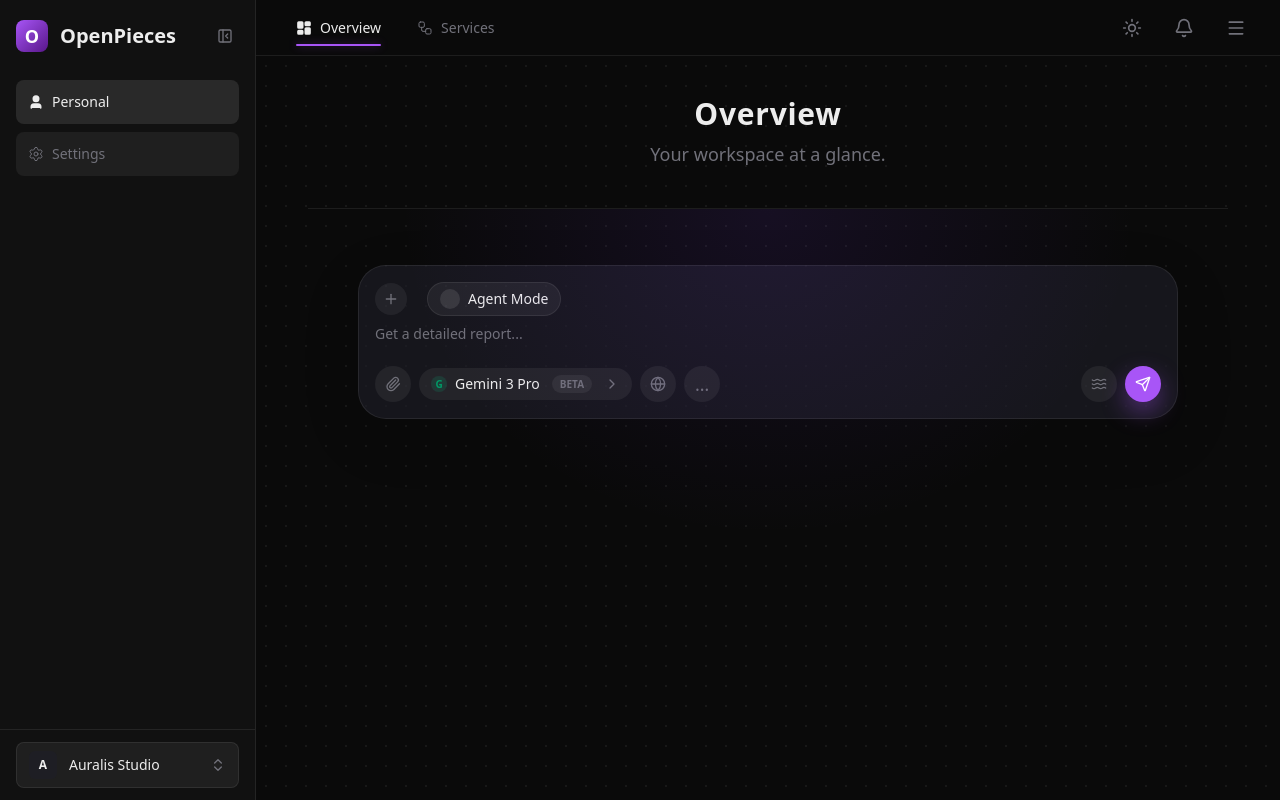
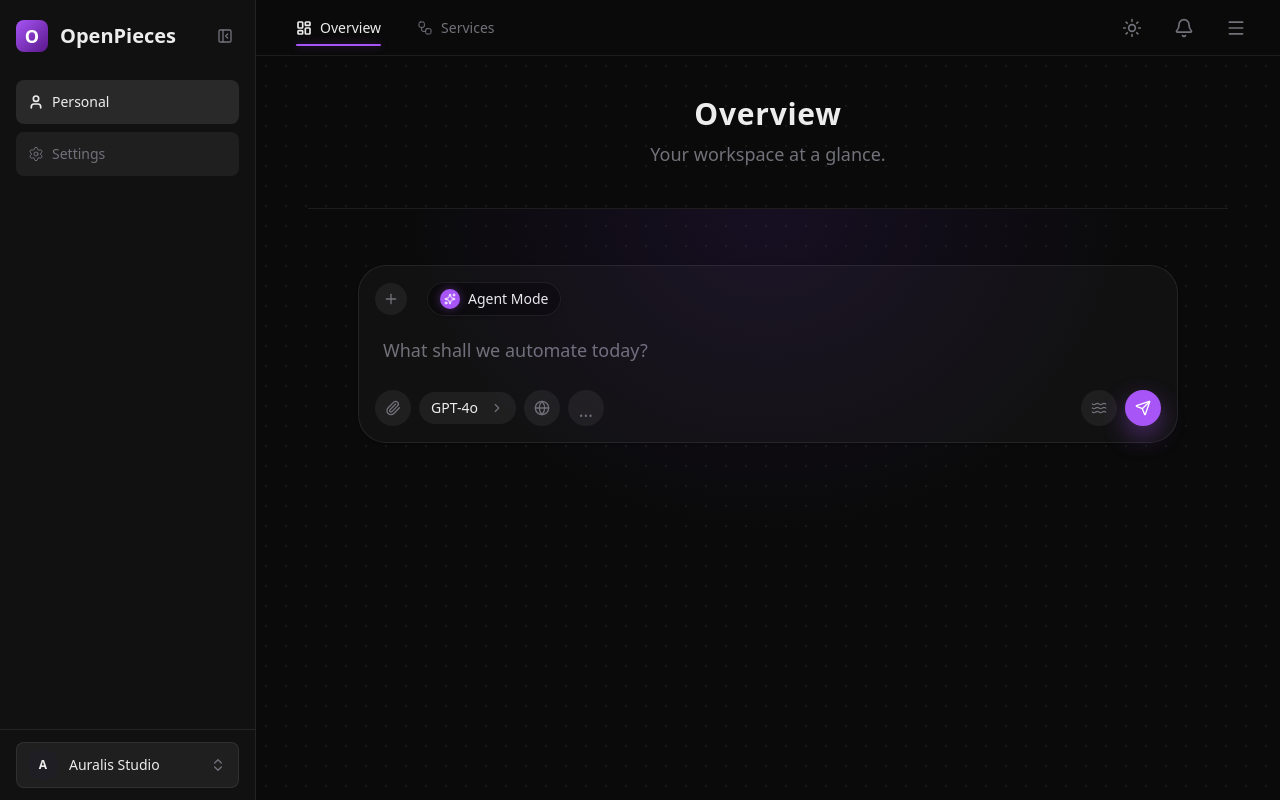
Before and after one commit to munashesydney/openpieces, a Next.js app: page /workspace/1/personal in a window 1280 px wide. Built offline with nearby package versions, Linux system fonts and the light colour scheme.

Commit message:
improvments to chat card

```diff
--- a/app/workspace/[workspaceId]/personal/services/page.tsx
+++ b/app/workspace/[workspaceId]/personal/services/page.tsx
@@ -8,9 +8,6 @@
     <DashboardLayout>
       <MainArea>
         <ServicesTitle />
-        <div className="flex items-center justify-center px-6">
-          <div className="mt-10 h-px w-full max-w-[920px] bg-[var(--border)]" />
-        </div>
         <ServicesList />
       </MainArea>
     </DashboardLayout>
--- a/components/layout/header.tsx
+++ b/components/layout/header.tsx
@@ -93,7 +93,7 @@
               <Icon
                 className="h-4 w-4"
                 strokeWidth={active ? 2.5 : 1.5}
-                fill={active ? "currentColor" : "none"}
+                fill="none"
               />
               {item.label}
               {active && (
--- a/components/layout/sidebar.tsx
+++ b/components/layout/sidebar.tsx
@@ -51,7 +51,7 @@
             <User
               className="h-4 w-4"
               strokeWidth={personalActive ? 2.5 : 1.5}
-              fill={personalActive ? "currentColor" : "none"}
+              fill="none"
             />
           </Link>
           <Link
@@ -65,7 +65,7 @@
             <Settings
               className="h-4 w-4"
               strokeWidth={settingsActive ? 2.5 : 1.5}
-              fill={settingsActive ? "currentColor" : "none"}
+              fill="none"
             />
           </Link>
         </div>
@@ -114,7 +114,7 @@
               <User
                 className="mt-0.5 h-4 w-4 shrink-0"
                 strokeWidth={personalActive ? 2.5 : 1.5}
-                fill={personalActive ? "currentColor" : "none"}
+                fill="none"
               />
               <div className="min-w-0 flex-1">
                 <p className="truncate text-sm font-medium">Personal</p>
@@ -132,7 +132,7 @@
               <Settings
                 className="mt-0.5 h-4 w-4 shrink-0"
                 strokeWidth={settingsActive ? 2.5 : 1.5}
-                fill={settingsActive ? "currentColor" : "none"}
+                fill="none"
               />
               <div className="min-w-0 flex-1">
                 <p className="truncate text-sm font-medium">Settings</p>
--- /dev/null
+++ b/components/overview/mode-toggle.tsx
@@ -0,0 +1,43 @@
+"use client";
+
+import { Sparkles, MessageSquare } from "lucide-react";
+
+export type ComposerMode = "agent" | "chat";
+
+interface ModeToggleProps {
+  mode: ComposerMode;
+  onChange: (mode: ComposerMode) => void;
+}
+
+export function ModeToggle({ mode, onChange }: ModeToggleProps) {
+  const isAgent = mode === "agent";
+
+  return (
+    <button
+      type="button"
+      onClick={() => onChange(isAgent ? "chat" : "agent")}
+      className={`group relative inline-flex items-center gap-2 rounded-full border border-[var(--border)] bg-[var(--background)] px-3 py-1.5 text-sm font-medium transition-all hover:border-[var(--accent)] hover:bg-[var(--hover-bg)] active:scale-95 shadow-sm`}
+    >
+      <div
+        className={`flex h-5 w-5 items-center justify-center rounded-full transition-all duration-300 ${
+          isAgent
+            ? "bg-[var(--accent)] text-white rotate-0 shadow-[0_0_10px_var(--accent-glow)]"
+            : "bg-[var(--hover-bg-strong)] text-[var(--muted)] rotate-[-12deg]"
+        }`}
+      >
+        {isAgent ? (
+          <Sparkles className="h-3 w-3" />
+        ) : (
+          <MessageSquare className="h-3 w-3" />
+        )}
+      </div>
+      <span
+        className={`transition-colors duration-200 ${
+          isAgent ? "text-[var(--foreground)]" : "text-[var(--muted)] group-hover:text-[var(--foreground)]"
+        }`}
+      >
+        {isAgent ? "Agent Mode" : "Chat Mode"}
+      </span>
+    </button>
+  );
+}
--- a/components/overview/model-picker.tsx
+++ b/components/overview/model-picker.tsx
@@ -6,49 +6,57 @@
 type Model = {
   id: string;
   label: string;
-  providerMark?: "g" | "spark" | "swirl";
   badge?: string;
 };
 
-const MODELS: Model[] = [
-  { id: "claude-opus", label: "Claude Opus 4.1", providerMark: "spark" },
-  { id: "gemini-pro", label: "Gemini 3 Pro", providerMark: "g", badge: "BETA" },
-  { id: "gpt-5-instant", label: "GPT-5 Instant", providerMark: "swirl" },
-  { id: "gpt-5-thinking", label: "GPT-5 Thinking", providerMark: "swirl" },
-  { id: "gpt-4o", label: "GPT-4o", providerMark: "swirl" },
+type Provider = {
+  id: string;
+  label: string;
+  models: Model[];
+};
+
+const PROVIDERS: Provider[] = [
+  {
+    id: "openai",
+    label: "OpenAI",
+    models: [
+      { id: "gpt-4o", label: "GPT-4o" },
+      { id: "gpt-4-turbo", label: "GPT-4 Turbo" },
+      { id: "gpt-5-early", label: "GPT-5 Early Access", badge: "NEW" },
+    ],
+  },
+  {
+    id: "anthropic",
+    label: "Anthropic",
+    models: [
+      { id: "claude-3-5-sonnet", label: "Claude 3.5 Sonnet" },
+      { id: "claude-3-opus", label: "Claude 3 Opus" },
+      { id: "claude-3-haiku", label: "Claude 3 Haiku" },
+    ],
+  },
+  {
+    id: "google",
+    label: "Google",
+    models: [
+      { id: "gemini-1-5-pro", label: "Gemini 1.5 Pro", badge: "BETA" },
+      { id: "gemini-1-5-flash", label: "Gemini 1.5 Flash" },
+    ],
+  },
 ];
-
-function ProviderMark({ mark }: { mark: Model["providerMark"] }) {
-  if (mark === "g") {
-    return (
-      <div className="flex h-4 w-4 items-center justify-center rounded-full bg-emerald-500/15 text-[10px] font-bold text-emerald-600 dark:text-emerald-400">
-        G
-      </div>
-    );
-  }
-  if (mark === "spark") {
-    return (
-      <div className="flex h-4 w-4 items-center justify-center rounded-full bg-orange-500/15 text-[10px] font-bold text-orange-600 dark:text-orange-400">
-        ✳
-      </div>
-    );
-  }
-  return (
-    <div className="flex h-4 w-4 items-center justify-center rounded-full bg-[var(--hover-bg)] text-[10px] font-bold text-[var(--muted)]">
-      ◎
-    </div>
-  );
-}
 
 export function ModelPicker() {
   const [open, setOpen] = useState(false);
-  const [activeId, setActiveId] = useState<Model["id"]>(MODELS[1]!.id);
+  const [activeModelId, setActiveModelId] = useState<string>(PROVIDERS[0]!.models[0]!.id);
+  const [hoveredProviderId, setHoveredProviderId] = useState<string | null>(null);
   const rootRef = useRef<HTMLDivElement | null>(null);
 
-  const active = useMemo(
-    () => MODELS.find((m) => m.id === activeId) ?? MODELS[0]!,
-    [activeId],
-  );
+  const activeModel = useMemo(() => {
+    for (const p of PROVIDERS) {
+      const model = p.models.find((m) => m.id === activeModelId);
+      if (model) return model;
+    }
+    return PROVIDERS[0]!.models[0]!;
+  }, [activeModelId]);
 
   useEffect(() => {
     function onPointerDown(e: PointerEvent) {
@@ -59,13 +67,15 @@
     function onKeyDown(e: KeyboardEvent) {
       if (e.key === "Escape") setOpen(false);
     }
+    if (open) {
       document.addEventListener("pointerdown", onPointerDown);
       document.addEventListener("keydown", onKeyDown);
+    }
     return () => {
       document.removeEventListener("pointerdown", onPointerDown);
       document.removeEventListener("keydown", onKeyDown);
     };
-  }, []);
+  }, [open]);
 
   return (
     <div ref={rootRef} className="relative">
@@ -75,17 +85,15 @@
         className="flex items-center gap-2 rounded-full bg-[var(--hover-bg)] px-3 py-1.5 text-sm font-medium text-[var(--foreground)] transition-colors hover:bg-[var(--hover-bg-strong)]"
         aria-haspopup="menu"
         aria-expanded={open}
-        aria-label="Choose model"
       >
-        <ProviderMark mark={active.providerMark} />
-        <span className="whitespace-nowrap">{active.label}</span>
-        {active.badge && (
-          <span className="ml-1 rounded-full bg-[var(--hover-bg)] px-2 py-0.5 text-[10px] font-semibold text-[var(--muted)]">
-            {active.badge}
+        <span className="whitespace-nowrap">{activeModel.label}</span>
+        {activeModel.badge && (
+          <span className="ml-1 rounded-full bg-[var(--accent)] px-2 py-0.5 text-[10px] font-semibold text-white">
+            {activeModel.badge}
           </span>
         )}
         <ChevronRight
-          className={`ml-1 h-4 w-4 text-[var(--muted)] transition-transform ${
+          className={`ml-1 h-3.5 w-3.5 text-[var(--muted)] transition-transform ${
             open ? "rotate-90" : ""
           }`}
         />
@@ -93,51 +101,65 @@
 
       {open && (
         <div
-          role="menu"
-          className="absolute left-0 top-[calc(100%+10px)] z-50 w-[280px] overflow-hidden rounded-2xl border border-[var(--border)] bg-[var(--card-bg)] shadow-[0_18px_45px_rgba(0,0,0,0.18)]"
+          className="absolute left-0 top-[calc(100%+12px)] z-[100] flex"
+          onMouseLeave={() => setHoveredProviderId(null)}
         >
-          <div className="p-3">
-            <div className="rounded-xl border border-[var(--border)] bg-[var(--hover-bg)] px-3 py-2 text-sm text-[var(--muted)]">
-              Search models...
+          {/* Providers List */}
+          <div className="w-[180px] overflow-hidden rounded-2xl border border-[var(--border)] bg-[var(--sidebar-bg)] p-1.5 shadow-[0_18px_45px_rgba(0,0,0,0.2)]">
+            <p className="px-3 py-2 text-[10px] font-bold uppercase tracking-wider text-[var(--muted)]">
+              Providers
+            </p>
+            {PROVIDERS.map((p) => (
+              <button
+                key={p.id}
+                onMouseEnter={() => setHoveredProviderId(p.id)}
+                className={`flex w-full items-center justify-between rounded-xl px-3 py-2 text-left text-sm transition-all ${
+                  hoveredProviderId === p.id
+                    ? "bg-[var(--hover-bg)] text-[var(--foreground)]"
+                    : "text-[var(--muted)] hover:text-[var(--foreground)]"
+                }`}
+              >
+                {p.label}
+                <ChevronRight className="h-3 w-3 opacity-50" />
+              </button>
+            ))}
           </div>
-          </div>
-          <div className="h-px bg-[var(--border)]" />
-          <div className="p-1">
-            {MODELS.map((m) => {
-              const selected = m.id === activeId;
-              return (
+
+          {/* Models Submenu (Cascading) */}
+          {hoveredProviderId && (
+            <div className="ml-2 w-[220px] overflow-hidden rounded-2xl border border-[var(--border)] bg-[var(--sidebar-bg)] p-1.5 shadow-[0_18px_45px_rgba(0,0,0,0.2)] animate-in fade-in slide-in-from-left-2 duration-200">
+               <p className="px-3 py-2 text-[10px] font-bold uppercase tracking-wider text-[var(--muted)]">
+                Models
+              </p>
+              {PROVIDERS.find(p => p.id === hoveredProviderId)?.models.map((m) => (
                 <button
                   key={m.id}
-                  type="button"
-                  role="menuitem"
                   onClick={() => {
-                    setActiveId(m.id);
+                    setActiveModelId(m.id);
                     setOpen(false);
+                    setHoveredProviderId(null);
                   }}
-                  className="flex w-full items-center gap-3 rounded-xl px-3 py-2 text-left transition-colors hover:bg-[var(--hover-bg)]"
+                  className={`flex w-full items-center justify-between rounded-xl px-3 py-2 text-left text-sm transition-all ${
+                    activeModelId === m.id
+                      ? "bg-[var(--accent)] text-white"
+                      : "text-[var(--muted)] hover:bg-[var(--hover-bg)] hover:text-[var(--foreground)]"
+                  }`}
                 >
-                  <ProviderMark mark={m.providerMark} />
-                  <div className="min-w-0 flex-1">
-                    <div className="flex items-center gap-2">
-                      <p className="truncate text-sm font-medium text-[var(--foreground)]">
-                        {m.label}
-                      </p>
+                  <div className="flex items-center gap-2 overflow-hidden">
+                    <span className="truncate">{m.label}</span>
                     {m.badge && (
-                        <span className="rounded-full bg-[var(--hover-bg)] px-2 py-0.5 text-[10px] font-semibold text-[var(--muted)]">
+                      <span className={`rounded-full px-1.5 py-0.5 text-[9px] font-bold ${
+                        activeModelId === m.id ? "bg-white/20 text-white" : "bg-[var(--hover-bg)] text-[var(--muted)]"
+                      }`}>
                         {m.badge}
                       </span>
                     )}
                   </div>
+                  {activeModelId === m.id && <Check className="h-3.5 w-3.5" />}
+                </button>
+              ))}
             </div>
-                  {selected ? (
-                    <Check className="h-4 w-4 text-[var(--accent)]" />
-                  ) : (
-                    <span className="h-4 w-4" />
           )}
-                </button>
-              );
-            })}
-          </div>
         </div>
       )}
     </div>
--- a/components/overview/overview-composer.tsx
+++ b/components/overview/overview-composer.tsx
@@ -1,13 +1,30 @@
 "use client";
 
+import { useEffect, useRef, useState } from "react";
 import { Globe, Paperclip, Plus, Send, Waves } from "lucide-react";
 import { ModelPicker } from "./model-picker";
+import { ModeToggle, type ComposerMode } from "./mode-toggle";
+import { Card } from "../ui/card";
 
 export function OverviewComposer() {
+  const [mode, setMode] = useState<ComposerMode>("agent");
+  const [value, setValue] = useState("");
+  const textareaRef = useRef<HTMLTextAreaElement>(null);
+
+  useEffect(() => {
+    if (textareaRef.current) {
+      // Reset height to shrink if text is deleted
+      textareaRef.current.style.height = "auto";
+      // Set to scrollHeight but capped at 300px
+      const newHeight = Math.min(textareaRef.current.scrollHeight, 300);
+      textareaRef.current.style.height = `${newHeight}px`;
+    }
+  }, [value]);
+
   return (
     <div className="flex w-full justify-center px-6 pb-14 pt-14">
       <div className="relative w-full max-w-[820px]">
-        <div className="rounded-[28px] border border-[var(--border)] bg-[var(--card-bg)] shadow-[0_18px_60px_rgba(0,0,0,0.12)] dark:shadow-[0_18px_60px_rgba(0,0,0,0.35)]">
+        <Card className="rounded-[28px] shadow-[0_18px_60px_rgba(0,0,0,0.12)] dark:shadow-[0_18_60px_rgba(0,0,0,0.35)] transition-all duration-300">
           <div className="px-4 py-4">
             <div className="grid grid-cols-[40px_1fr] items-center gap-x-3">
               <button
@@ -19,21 +36,22 @@
               </button>
 
               <div className="min-w-0">
-                <button
-                  type="button"
-                  className="inline-flex items-center gap-2 rounded-full border border-[var(--border)] bg-[var(--hover-bg)] px-3 py-1.5 text-sm font-medium text-[var(--foreground)] transition-colors hover:bg-[var(--hover-bg-strong)]"
-                  aria-label="Context"
-                >
-                  <span className="h-5 w-5 rounded-full bg-[var(--hover-bg-strong)]" />
-                  <span className="truncate">Agent Mode</span>
-                </button>
+                <ModeToggle mode={mode} onChange={setMode} />
               </div>
 
-              <div className="col-span-2 mt-2 min-w-0">
+              <div className="col-span-2 mt-4 min-w-0 px-2">
                 <textarea
+                  ref={textareaRef}
                   rows={1}
-                  placeholder="Get a detailed report..."
-                  className="w-full resize-none bg-transparent text-sm text-[var(--foreground)] placeholder:text-[var(--muted)] focus:outline-none"
+                  value={value}
+                  onChange={(e) => setValue(e.target.value)}
+                  placeholder={
+                    mode === "agent"
+                      ? "What shall we automate today?"
+                      : "Ask me anything!"
+                  }
+                  className="w-full resize-none overflow-y-auto bg-transparent py-1 text-lg text-[var(--foreground)] placeholder:text-[var(--muted)] focus:outline-none scrollbar-hide"
+                  style={{ minHeight: "32px" }}
                 />
               </div>
             </div>
@@ -64,7 +82,7 @@
                 className="flex h-9 w-9 items-center justify-center rounded-full bg-[var(--hover-bg)] text-[var(--muted)] transition-colors hover:bg-[var(--hover-bg-strong)] hover:text-[var(--foreground)]"
                 aria-label="More"
               >
-                <span className="block text-lg leading-none">…</span>
+                <span className="block text-lg leading-none pt-1">…</span>
               </button>
             </div>
 
@@ -79,16 +97,20 @@
 
               <button
                 type="button"
-                className="flex h-9 w-9 items-center justify-center rounded-full bg-[var(--accent)] text-white shadow-[0_10px_25px_var(--accent-glow)] transition-opacity hover:opacity-90"
+                className="flex h-9 w-9 items-center justify-center rounded-full bg-[var(--accent)] text-white shadow-[0_10px_25px_var(--accent-glow)] transition-all hover:opacity-90 active:scale-90"
                 aria-label="Send"
               >
                 <Send className="h-4 w-4" />
               </button>
             </div>
           </div>
-        </div>
+        </Card>
 
-        <div className="pointer-events-none absolute -inset-x-16 -top-14 h-[420px] bg-[radial-gradient(ellipse_at_top,rgba(124,58,237,0.18)_0%,transparent_55%)] opacity-60 dark:bg-[radial-gradient(ellipse_at_top,rgba(168,85,247,0.2)_0%,transparent_55%)]" />
+        {/* Dynamic background gradient based on mode */}
+        <div
+          className={`pointer-events-none absolute -inset-x-16 -top-14 h-[420px] transition-opacity duration-1000 ${mode === "agent" ? "opacity-60" : "opacity-0"
+            } bg-[radial-gradient(ellipse_at_top,rgba(124,58,237,0.18)_0%,transparent_55%)] dark:bg-[radial-gradient(ellipse_at_top,rgba(168,85,247,0.2)_0%,transparent_55%)]`}
+        />
       </div>
     </div>
   );
--- /dev/null
+++ b/components/ui/card.tsx
@@ -0,0 +1,48 @@
+import { ReactNode, HTMLAttributes, forwardRef } from "react";
+
+interface CardProps extends HTMLAttributes<HTMLDivElement> {
+  children: ReactNode;
+  hoverable?: boolean;
+}
+
+const Card = forwardRef<HTMLDivElement, CardProps>(
+  ({ children, className = "", hoverable = false, ...props }, ref) => {
+    return (
+      <div
+        ref={ref}
+        className={`rounded-2xl border border-[var(--border)] bg-[var(--sidebar-bg)] shadow-sm transition-all ${
+          hoverable ? "hover:bg-[var(--hover-bg)]" : ""
+        } ${className}`}
+        {...props}
+      >
+        {children}
+      </div>
+    );
+  }
+);
+
+Card.displayName = "Card";
+
+const CardHeader = ({ children, className = "" }: { children: ReactNode; className?: string }) => (
+  <div className={`flex flex-col space-y-1.5 p-8 pb-4 ${className}`}>{children}</div>
+);
+
+const CardTitle = ({ children, className = "" }: { children: ReactNode; className?: string }) => (
+  <h3 className={`text-xl font-semibold leading-none tracking-tight text-[var(--foreground)] ${className}`}>
+    {children}
+  </h3>
+);
+
+const CardDescription = ({ children, className = "" }: { children: ReactNode; className?: string }) => (
+  <p className={`text-sm text-[var(--muted)] ${className}`}>{children}</p>
+);
+
+const CardContent = ({ children, className = "" }: { children: ReactNode; className?: string }) => (
+  <div className={`p-8 pt-4 ${className}`}>{children}</div>
+);
+
+const CardFooter = ({ children, className = "" }: { children: ReactNode; className?: string }) => (
+  <div className={`flex items-center p-8 pt-0 ${className}`}>{children}</div>
+);
+
+export { Card, CardHeader, CardTitle, CardDescription, CardContent, CardFooter };
```
Also changed, not shown: components/services/services-list.tsx (+13 -14 lines), components/settings/general-settings.tsx (+25 -13 lines). Lines whose indentation alone changed are shown as unchanged.
